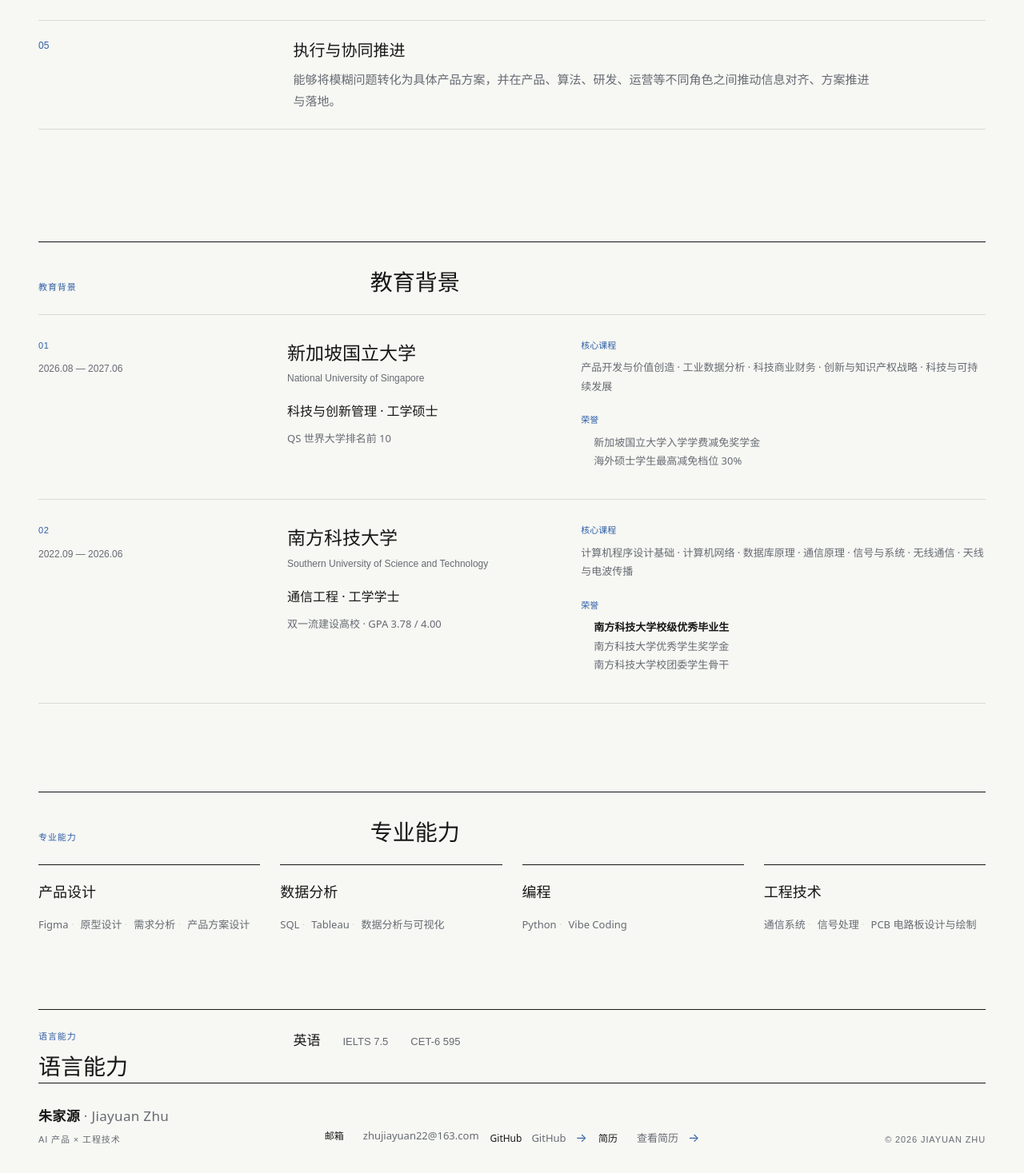
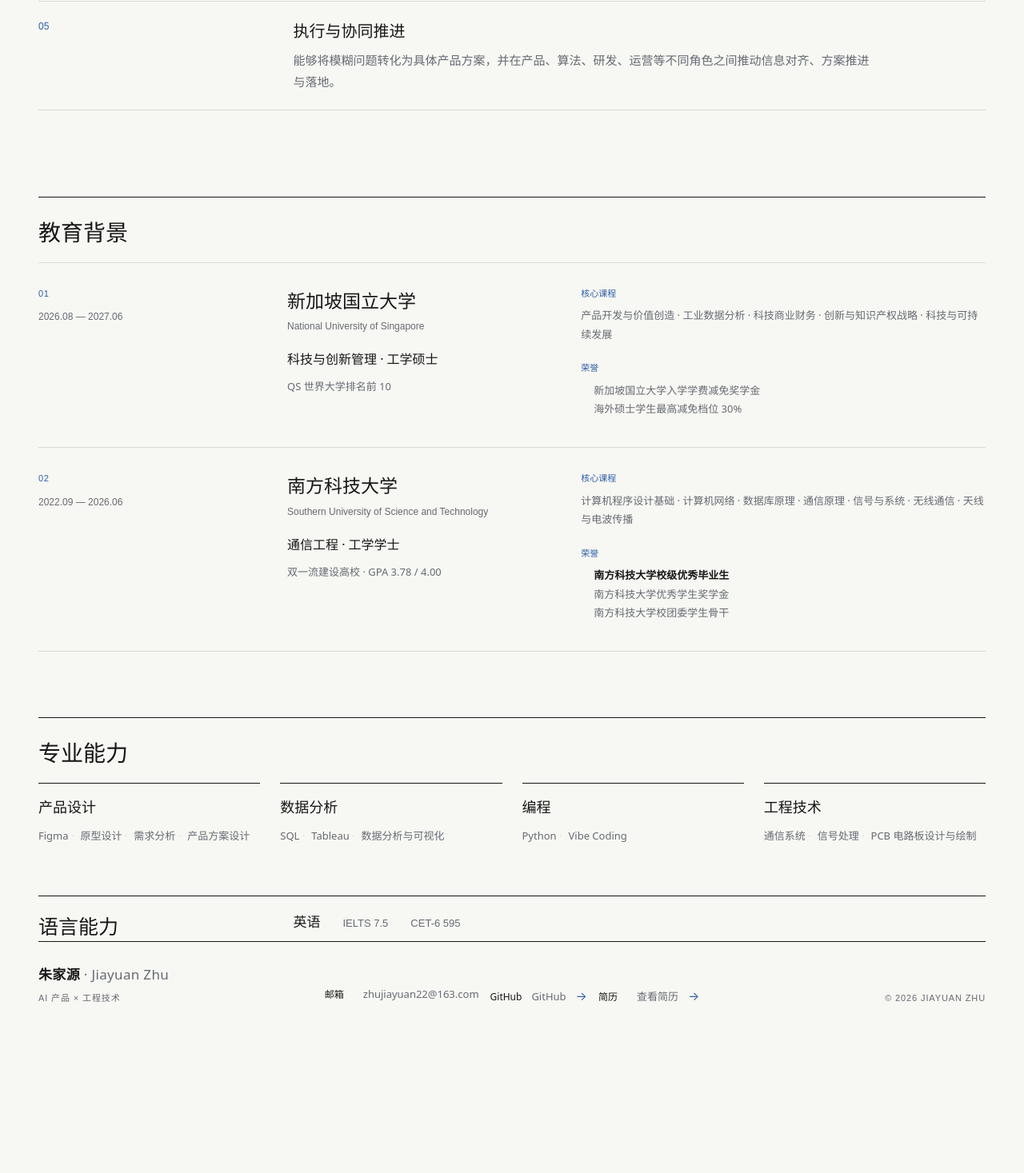
Before and after one commit to Stellalouuu/jiayuan-portfolio, a Next.js app: page / in a window 1280 px wide. Shown: the part 4440-5907 px from the top of the page at 80% size. After the commit the page ends 5730 px from the top, so only its background shows below. Built offline with nearby package versions, Linux system fonts and the light colour scheme.

Commit message:
Polish portfolio layout

```diff
--- a/app/globals.css
+++ b/app/globals.css
@@ -218,7 +218,7 @@ h1 { max-width: 850px; margin-bottom: 33px; font-size: clamp(64px, 6vw, 76px); f
 .compact-project p { margin: 0; color: var(--muted); font-size: 13px; line-height: 1.5; }
 .compact-project .tag-list { justify-content: flex-end; }
 
-.about-layout { display: grid; grid-template-columns: 1fr 1fr; gap: 100px; padding-top: 46px; padding-bottom: 140px; }
+.about-layout { display: grid; grid-template-columns: 1fr 1fr; gap: 80px; padding-top: 42px; padding-bottom: 108px; }
 .about-copy { max-width: 520px; font-size: 19px; line-height: 1.8; }
 .about-copy p { margin-bottom: 23px; }
 blockquote { margin: 37px 0 0; padding-left: 20px; border-left: 2px solid var(--accent); font-size: 25px; line-height: 1.55; }
@@ -238,23 +238,23 @@ blockquote { margin: 37px 0 0; padding-left: 20px; border-left: 2px solid var(--
   .about-layout { display: block; padding-bottom: 90px; }.about-copy { font-size: 17px; }.capability-list { margin-top: 60px; }blockquote { font-size: 21px; }.site-footer { display: block; }.site-footer nav { margin: 28px 0; }.copyright { text-align: left; }
 }
 
-.about-detail-heading { display: grid; grid-template-columns: 1fr 2fr; gap: 30px; align-items: baseline; padding: 28px 0 20px; border-top: 1px solid var(--ink); }
+.about-detail-heading { display: block; padding: 22px 0 17px; border-top: 1px solid var(--ink); }
 .about-detail-heading h3 { margin: 0; font-size: 28px; font-weight: 500; }
-.about-capability-heading { margin-top: 110px; }
+.about-capability-heading { margin-top: 82px; }
 .education-list { border-top: 1px solid var(--line); }
 .education-item { display: grid; grid-template-columns: 1fr 1.2fr 1.8fr; gap: 30px; padding: 30px 0 36px; border-bottom: 1px solid var(--line); }
 .education-meta { display: flex; flex-direction: column; gap: 12px; color: var(--muted); font-family: Arial, sans-serif; font-size: 11px; letter-spacing: .05em; }
 .education-meta span { color: var(--accent); }.education-meta time { font-family: inherit; font-size: 12px; letter-spacing: 0; }
 .education-main h3 { margin: 0 0 6px; font-size: 23px; font-weight: 500; }.education-english { margin: 0 0 20px; color: var(--muted); font-family: Arial, sans-serif; font-size: 12px; }.education-degree { margin: 0 0 13px; font-size: 16px; }.education-context { margin: 0; color: var(--muted); font-size: 13px; }
 .education-secondary { display: grid; gap: 22px; }.education-secondary > div > span { display: block; margin-bottom: 8px; color: var(--accent); font-family: Arial, sans-serif; font-size: 11px; }.education-secondary p, .education-secondary ul { margin: 0; color: var(--muted); font-size: 13px; line-height: 1.8; }.education-secondary ul { padding-left: 16px; }.education-honor-primary { color: var(--ink); font-weight: 600; }
-.professional-grid { display: grid; grid-template-columns: repeat(4, 1fr); gap: 25px; }.professional-grid article { padding: 20px 0; border-top: 1px solid var(--ink); }.professional-grid h3 { margin: 0 0 18px; font-size: 18px; font-weight: 500; }.professional-grid article div { display: flex; flex-wrap: wrap; gap: 8px; }.professional-grid article span { color: var(--muted); font-size: 13px; }.professional-grid article span:not(:last-child)::after { content: " ·"; color: var(--line); }
-.language-row { display: grid; grid-template-columns: 1fr 3fr; gap: 30px; margin-top: 75px; padding: 25px 0 0; border-top: 1px solid var(--ink); }.language-row h3 { margin: 8px 0 0; font-size: 28px; font-weight: 500; }.language-row > div:last-child { display: flex; align-items: baseline; gap: 28px; }.language-row strong { font-size: 17px; font-weight: 500; }.language-row span { color: var(--muted); font-family: Arial, sans-serif; font-size: 13px; }
+.professional-grid { display: grid; grid-template-columns: repeat(4, 1fr); gap: 25px; }.professional-grid article { padding: 16px 0; border-top: 1px solid var(--ink); }.professional-grid h3 { margin: 0 0 13px; font-size: 18px; font-weight: 500; }.professional-grid article div { display: flex; flex-wrap: wrap; gap: 8px; }.professional-grid article span { color: var(--muted); font-size: 13px; }.professional-grid article span:not(:last-child)::after { content: " ·"; color: var(--line); }
+.language-row { display: grid; grid-template-columns: 1fr 3fr; gap: 30px; margin-top: 48px; padding: 19px 0 0; border-top: 1px solid var(--ink); }.language-row h3 { margin: 0; font-size: 25px; font-weight: 500; }.language-row > div:last-child { display: flex; align-items: baseline; gap: 28px; }.language-row strong { font-size: 17px; font-weight: 500; }.language-row span { color: var(--muted); font-family: Arial, sans-serif; font-size: 13px; }
 .strength-list { grid-column: 1 / -1; margin-top: 55px; border-top: 1px solid var(--ink); }.strength-item { display: grid; grid-template-columns: 1fr 3fr; gap: 30px; padding: 22px 0; border-bottom: 1px solid var(--line); }.strength-item > span { color: var(--accent); font-family: Arial, sans-serif; font-size: 12px; }.strength-item h3 { margin: 0 0 8px; font-size: 20px; font-weight: 500; }.strength-item p { max-width: 720px; margin: 0; color: var(--muted); font-size: 15px; line-height: 1.75; }
 .footer-contact { align-items: flex-start; gap: 14px !important; }.footer-contact a { display: flex; align-items: baseline; gap: 12px; font-size: 13px; }.footer-contact a span { min-width: 36px; color: var(--ink); font-size: 12px; }.footer-contact a b { color: var(--accent); font-size: 15px; font-weight: 400; }.footer-contact a:hover { color: var(--accent); }
 .resume-page { min-height: 100vh; padding-bottom: 50px; }.resume-shell { width: min(1180px, calc(100% - 96px)); margin: 0 auto; }.resume-header { padding-top: 38px; }.resume-back { color: var(--muted); font-size: 13px; }.resume-back:hover, .resume-download:hover { color: var(--accent); }.resume-heading { display: flex; justify-content: space-between; align-items: end; padding: 105px 0 30px; border-bottom: 1px solid var(--ink); }.resume-heading h1 { margin: 0; font-size: clamp(52px, 6vw, 76px); font-weight: 600; letter-spacing: -.055em; }.resume-download { color: var(--muted); font-size: 13px; }.resume-viewer { padding-top: 35px; }.resume-viewer iframe { display: block; width: 100%; height: min(78vh, 1050px); border: 1px solid var(--line); background: #eee; }.resume-fallback { display: none; gap: 18px; margin-top: 18px; }.resume-fallback a { color: var(--accent); font-size: 13px; }
 
 @media (max-width: 700px) {
-  .about-detail-heading { display: block; }.about-detail-heading h3 { margin-top: 10px; font-size: 26px; }.about-capability-heading { margin-top: 70px; }.education-item { display: block; padding: 25px 0 30px; }.education-meta { flex-direction: row; justify-content: space-between; margin-bottom: 24px; }.education-main { margin-bottom: 25px; }.education-secondary { gap: 18px; }.professional-grid { grid-template-columns: 1fr 1fr; gap: 0 20px; }.professional-grid article { min-height: 125px; }.language-row { display: block; margin-top: 50px; }.language-row > div:last-child { flex-wrap: wrap; gap: 12px 22px; margin-top: 25px; }
+  .about-detail-heading { display: block; }.about-detail-heading h3 { font-size: 25px; }.about-capability-heading { margin-top: 62px; }.education-item { display: block; padding: 25px 0 30px; }.education-meta { flex-direction: row; justify-content: space-between; margin-bottom: 24px; }.education-main { margin-bottom: 25px; }.education-secondary { gap: 18px; }.professional-grid { grid-template-columns: 1fr 1fr; gap: 0 20px; }.professional-grid article { min-height: 118px; }.language-row { display: block; margin-top: 38px; }.language-row > div:last-child { flex-wrap: wrap; gap: 12px 22px; margin-top: 20px; }
   .strength-list { margin-top: 45px; }.strength-item { display: block; padding: 20px 0 24px; }.strength-item > span { display: block; margin-bottom: 12px; }.strength-item h3 { font-size: 19px; }.strength-item p { font-size: 15px; }
   .footer-contact { align-items: flex-start !important; gap: 13px !important; }.footer-contact a { align-items: flex-start; flex-direction: column; gap: 3px; }.footer-contact a span { min-width: 0; }.resume-shell { width: min(100% - 40px, 1180px); }.resume-header { padding-top: 25px; }.resume-heading { align-items: flex-start; flex-direction: column; gap: 22px; padding: 76px 0 25px; }.resume-heading h1 { font-size: clamp(43px, 12vw, 58px); }.resume-viewer { padding-top: 20px; }.resume-viewer iframe { height: 58vh; }.resume-fallback { display: flex; }
 }
--- a/components/portfolio/AboutSection.tsx
+++ b/components/portfolio/AboutSection.tsx
@@ -40,10 +40,10 @@ export function AboutSection() {
   return <section id="about" className="section-shell section-block about-section" aria-labelledby="about-title">
     <div className="section-heading"><div><p className="section-index">03 / 03</p><h2 id="about-title">关于我</h2></div></div>
     <div className="about-layout"><div className="about-copy"><p>我本科就读于南方科技大学通信工程专业，现在在新加坡国立大学攻读科技与创新管理硕士。</p><p>工程学习让我习惯理解系统是如何工作的，而在 WPS AI 和飞猪的产品经历，让我开始更关注另一个问题：</p><blockquote>“一项技术能力，怎样才能真正变成用户愿意使用、业务能够规模化落地的产品？”</blockquote></div><div className="strength-list">{strengths.map((strength) => <article className="strength-item" key={strength.number}><span>{strength.number}</span><div><h3>{strength.title}</h3><p>{strength.text}</p></div></article>)}</div></div>
-    <div className="about-detail-heading"><p className="section-index">教育背景</p><h3>教育背景</h3></div>
+    <div className="about-detail-heading"><h3>教育背景</h3></div>
     <div className="education-list">{education.map((item) => <article className="education-item" key={item.number}><div className="education-meta"><span>{item.number}</span><time>{item.period}</time></div><div className="education-main"><h3>{item.school}</h3><p className="education-english">{item.english}</p><p className="education-degree">{item.degree}</p><p className="education-context">{item.context}</p></div><div className="education-secondary"><div><span>核心课程</span><p>{item.courses.join(" · ")}</p></div><div><span>荣誉</span><ul>{item.honors.map((honor) => <li className={honor.includes("校级优秀毕业生") ? "education-honor-primary" : ""} key={honor}>{honor}</li>)}</ul></div></div></article>)}</div>
-    <div className="about-detail-heading about-capability-heading"><p className="section-index">专业能力</p><h3>专业能力</h3></div>
+    <div className="about-detail-heading about-capability-heading"><h3>专业能力</h3></div>
     <div className="professional-grid">{professionalCapabilities.map((group) => <article key={group.title}><h3>{group.title}</h3><div>{group.items.map((item) => <span key={item}>{item}</span>)}</div></article>)}</div>
-    <div className="language-row"><div><p className="section-index">语言能力</p><h3>语言能力</h3></div><div><strong>英语</strong><span>IELTS 7.5</span><span>CET-6 595</span></div></div>
+    <div className="language-row"><div><h3>语言能力</h3></div><div><strong>英语</strong><span>IELTS 7.5</span><span>CET-6 595</span></div></div>
   </section>;
 }
```
Also changed, not shown: 1 other file (tests, documents, lock files or other folders).
